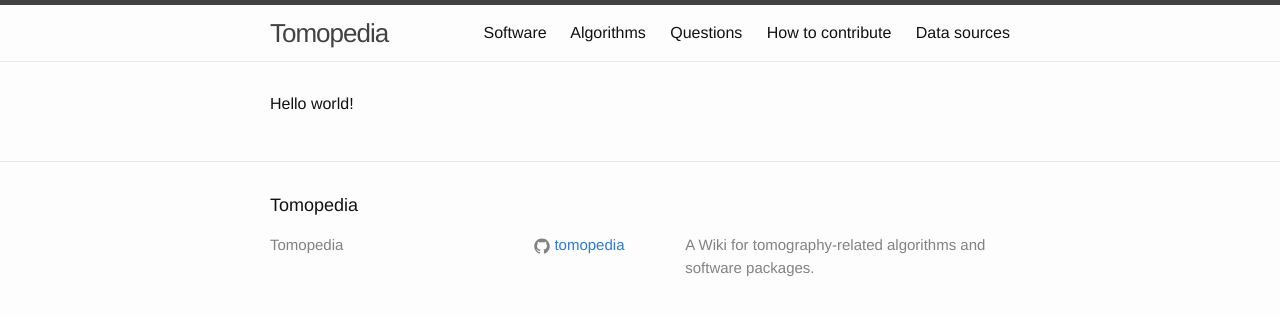
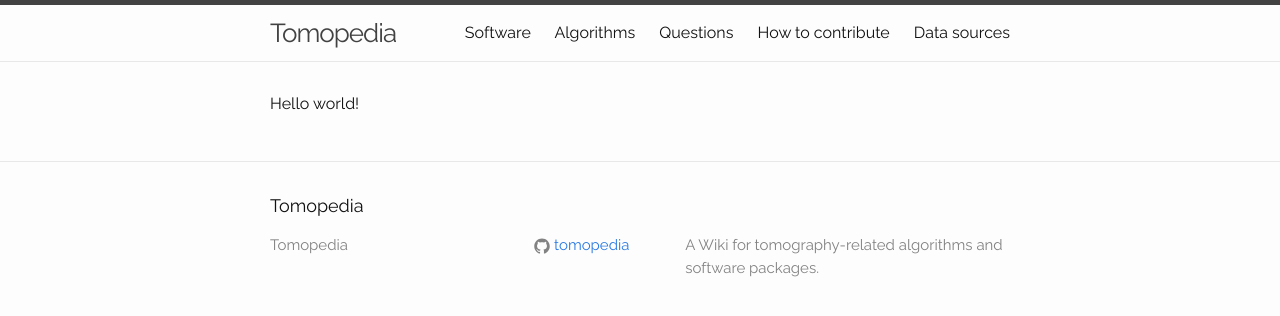
Before and after one commit to tomopedia/tomopedia.github.io, a Jekyll site: the page built from index.md, in a window 1280 px wide. Shown: the top 316 px of the page. Built offline with Jekyll 4.4.1, drawn with Linux system fonts in a browser that asks for light colours.

Commit message:
Change font to google web font

```diff
--- a/assets/main.scss
+++ b/assets/main.scss
@@ -4,7 +4,9 @@
 @charset "utf-8";
 
 // Our variables
-$base-font-family: "Helvetica Neue", Helvetica, Arial, sans-serif;
+@import url(https://fonts.googleapis.com/css?family=Raleway);
+
+$base-font-family: "Raleway", Helvetica, Arial, sans-serif !default;
 $base-font-size:   16px;
 $base-font-weight: 400;
 $small-font-size:  $base-font-size * 0.875;
```
